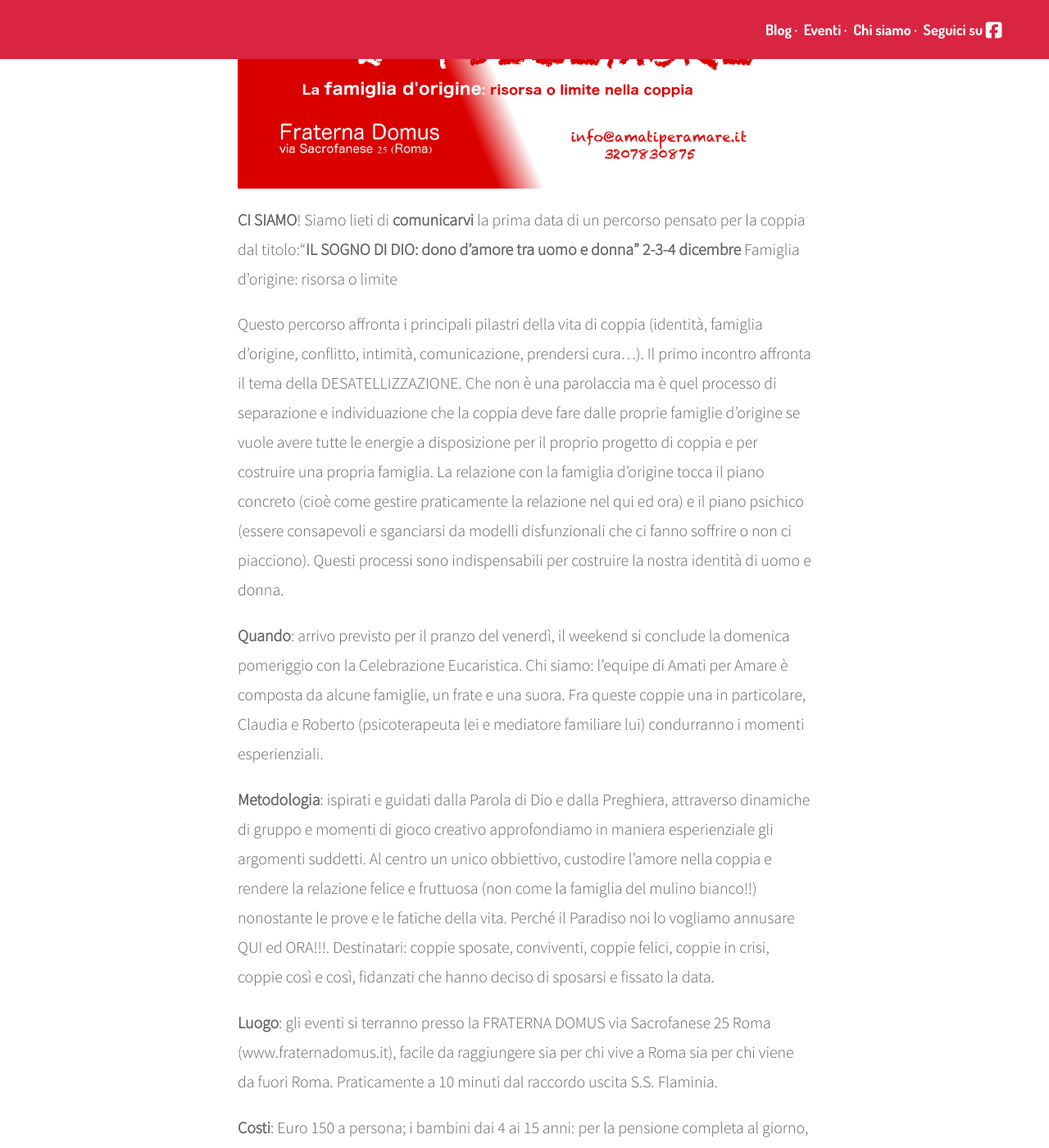
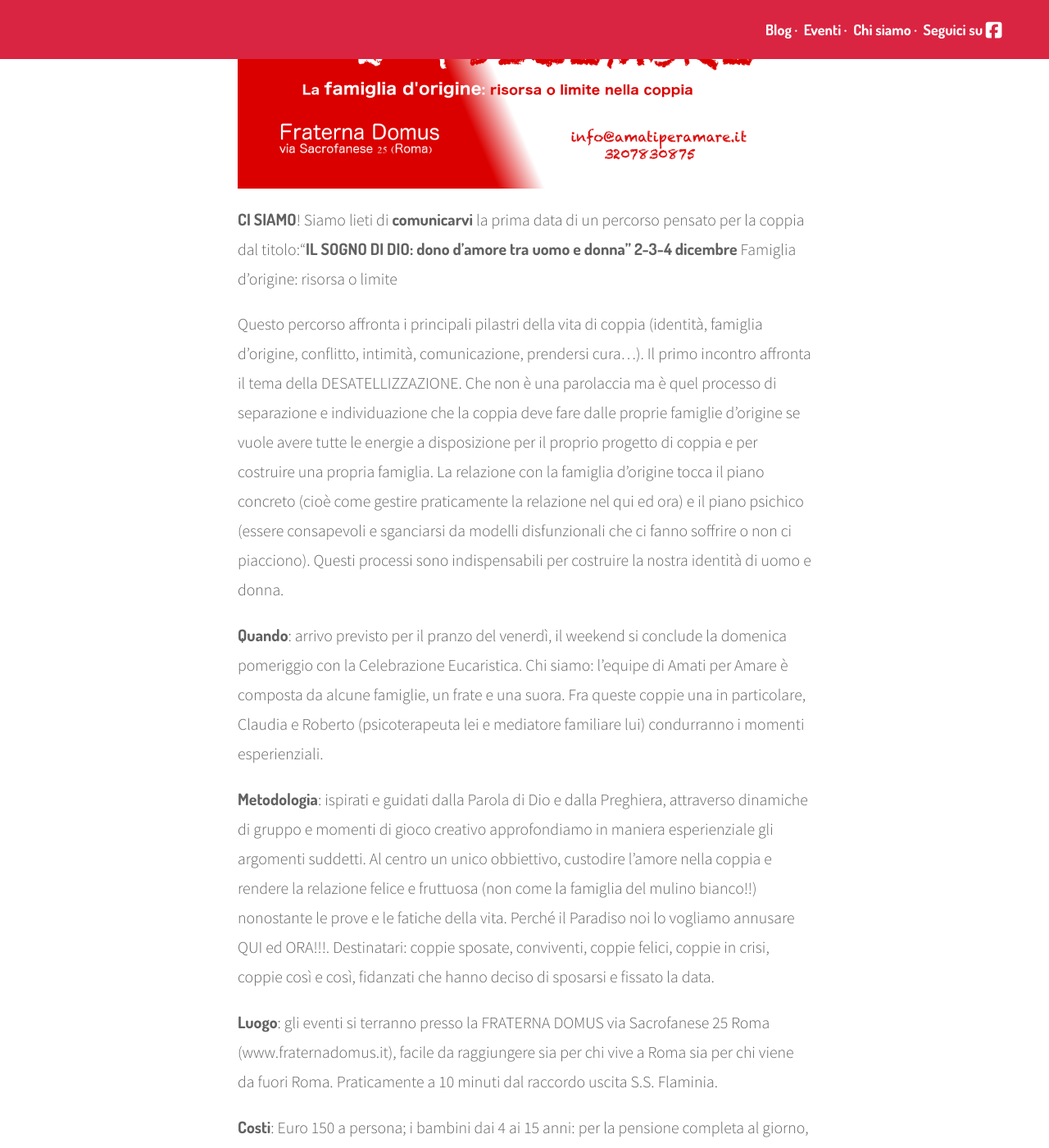
Before and after one commit to amatiperamare/amatiperamare.github.io, a Jekyll site: the page built from _events/il-sogno-di-dio.markdown, in a window 1280 px wide and 1400 px high, scrolled down 415 px. Shown: the whole window at 82% size. Built offline with Jekyll 4.4.1, drawn with Linux system fonts in a browser that asks for light colours; nearby versions of some CDN libraries.

Commit message:
Update _typography.scss

```diff
--- a/_sass/global/_typography.scss
+++ b/_sass/global/_typography.scss
@@ -18,6 +18,7 @@
 
 strong {
   font-weight: bold;
+  font-family: 'Dosis', sans-serif;
 }
 
 // Link defaults
```
